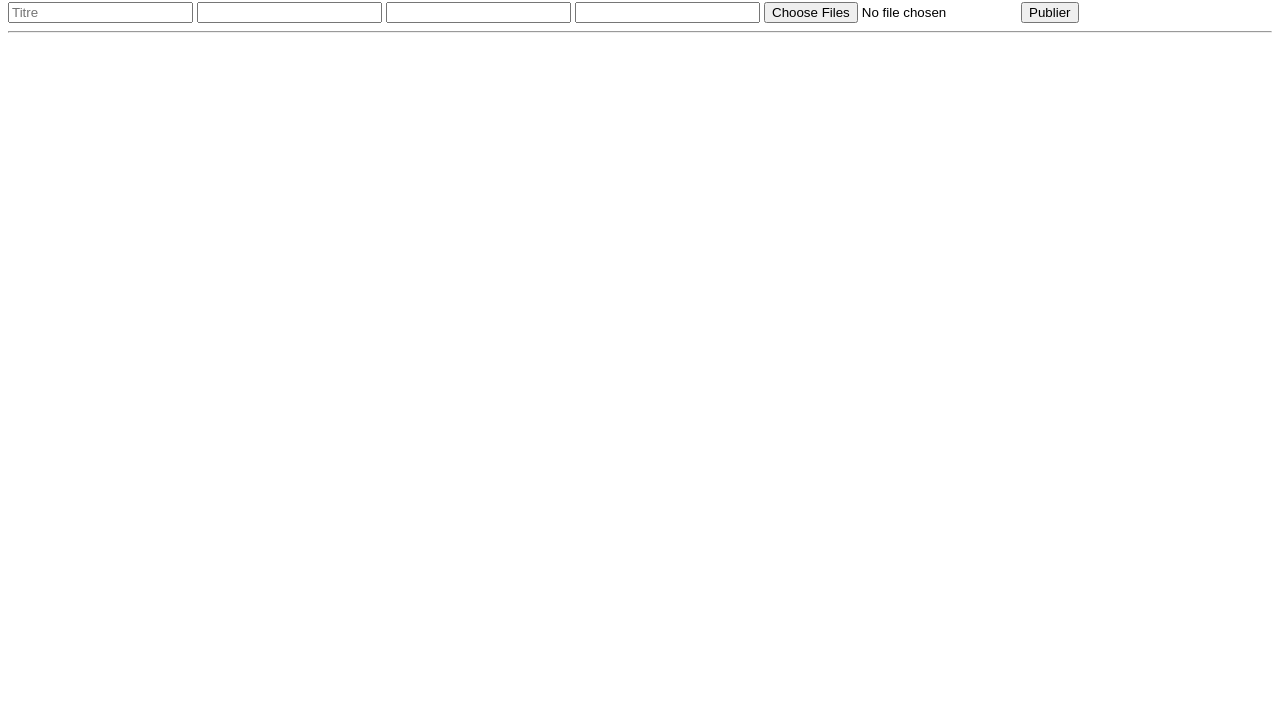
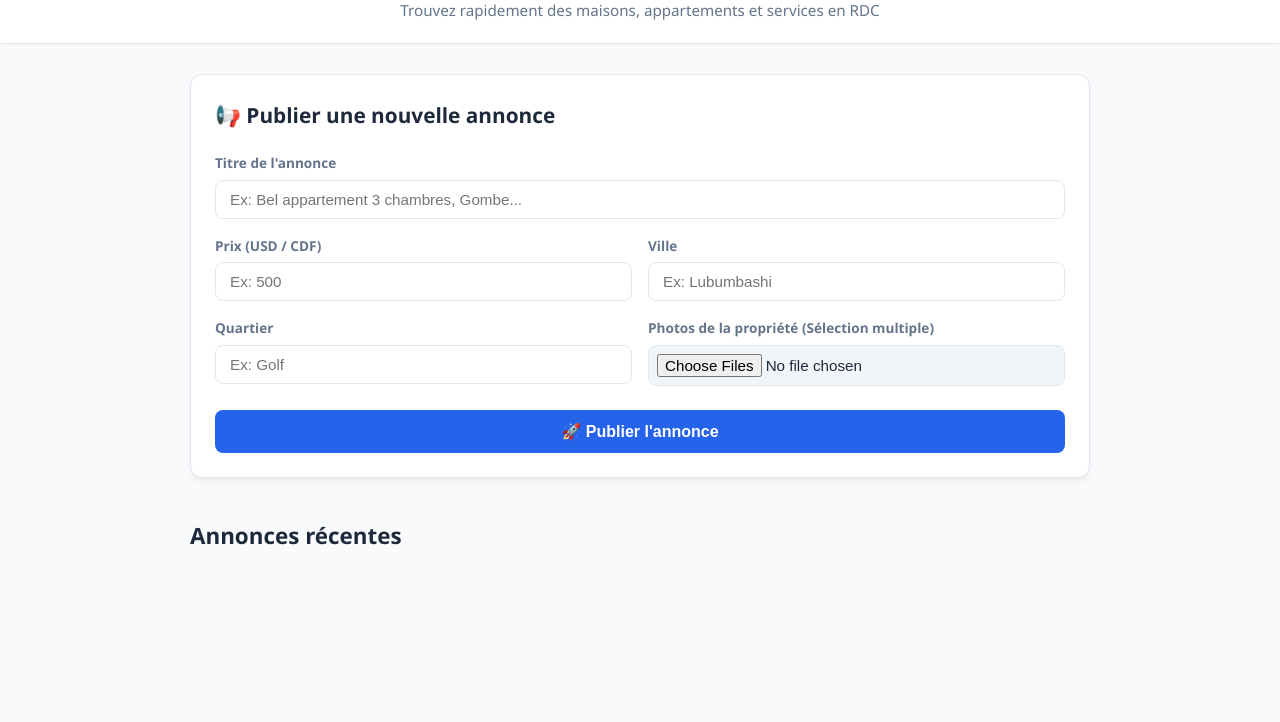
Before and after one commit to malangobenhana366-ops/nia-rdc-2, a website: page index.html in a window 1280 px wide. Shown: the part 78-800 px from the top of the page. Drawn offline with Linux system fonts and the light colour scheme; no server answers.

Commit message:
Update index.html with new styles and structure

```diff
--- a/index.html
+++ b/index.html
@@ -3,42 +3,245 @@
 <head>
 <meta charset="UTF-8">
 <meta name="viewport" content="width=device-width, initial-scale=1.0">
-<title>NIA RDC</title>
+<title>NIA RDC - Immobilier & Services</title>
 <style>
+  :root {
+    --primary: #2563eb;
+    --primary-hover: #1d4ed8;
+    --bg: #f8fafc;
+    --card-bg: #ffffff;
+    --text: #1e293b;
+    --text-light: #64748b;
+    --border: #e2e8f0;
+  }
+
+  body {
+    font-family: 'Segoe UI', Tahoma, Geneva, Verdana, sans-serif;
+    background-color: var(--bg);
+    color: var(--text);
+    margin: 0;
+    padding: 0;
+    line-height: 1.6;
+  }
+
+  header {
+    background-color: var(--card-bg);
+    border-bottom: 1px solid var(--border);
+    padding: 20px;
+    text-align: center;
+    box-shadow: 0 1px 3px rgba(0,0,0,0.05);
+  }
+
+  header h1 {
+    margin: 0;
+    color: var(--primary);
+    font-size: 2rem;
+    font-weight: 700;
+    letter-spacing: 0.5px;
+  }
+
+  header p {
+    margin: 5px 0 0 0;
+    color: var(--text-light);
+    font-size: 0.95rem;
+  }
+
+  main {
+    max-width: 900px;
+    margin: 30px auto;
+    padding: 0 20px;
+  }
+
+  .publish-card {
+    background: var(--card-bg);
+    border-radius: 12px;
+    padding: 24px;
+    box-shadow: 0 4px 6px -1px rgba(0,0,0,0.05), 0 2px 4px -1px rgba(0,0,0,0.03);
+    border: 1px solid var(--border);
+  }
+
+  .publish-card h2 {
+    margin-top: 0;
+    margin-bottom: 20px;
+    font-size: 1.3rem;
+    color: var(--text);
+    display: flex;
+    align-items: center;
+    gap: 8px;
+  }
+
+  .form-grid {
+    display: grid;
+    grid-template-columns: repeat(2, 1fr);
+    gap: 16px;
+  }
+
+  @media (max-width: 600px) {
+    .form-grid {
+      grid-template-columns: 1fr;
+    }
+  }
+
+  .form-group {
+    display: flex;
+    flex-direction: column;
+    gap: 6px;
+  }
+
+  .form-group.full-width {
+    grid-column: span 2;
+  }
+
+  @media (max-width: 600px) {
+    .form-group.full-width {
+      grid-column: span 1;
+    }
+  }
+
+  label {
+    font-size: 0.85rem;
+    font-weight: 600;
+    color: var(--text-light);
+  }
+
+  input {
+    width: 100%;
+    padding: 10px 14px;
+    border: 1px solid var(--border);
+    border-radius: 8px;
+    font-size: 0.95rem;
+    box-sizing: border-box;
+    transition: border-color 0.2s, box-shadow 0.2s;
+  }
+
+  input:focus {
+    outline: none;
+    border-color: var(--primary);
+    box-shadow: 0 0 0 3px rgba(37, 99, 235, 0.1);
+  }
+
+  input[type="file"] {
+    padding: 8px;
+    background: #f1f5f9;
+    cursor: pointer;
+  }
+
+  button {
+    grid-column: span 2;
+    background-color: var(--primary);
+    color: white;
+    border: none;
+    padding: 12px 24px;
+    font-size: 1rem;
+    font-weight: 600;
+    border-radius: 8px;
+    cursor: pointer;
+    transition: background-color 0.2s;
+    margin-top: 8px;
+  }
+
+  @media (max-width: 600px) {
+    button {
+      grid-column: span 1;
+    }
+  }
+
+  button:hover {
+    background-color: var(--primary-hover);
+  }
+
+  .section-title {
+    margin-top: 40px;
+    margin-bottom: 20px;
+    font-size: 1.4rem;
+    font-weight: 600;
+    color: var(--text);
+  }
+
+  /* Style conservé et amélioré pour le flux d'annonces */
+  #feed {
+    display: flex;
+    flex-direction: column;
+    gap: 20px;
+  }
+
   .gallery {
-    display:flex;
-    overflow-x:auto;
-    gap:10px;
+    display: flex;
+    overflow-x: auto;
+    gap: 12px;
+    padding-bottom: 8px;
   }
+
+  .gallery::-webkit-scrollbar {
+    height: 6px;
+  }
+
+  .gallery::-webkit-scrollbar-thumb {
+    background: var(--border);
+    border-radius: 4px;
+  }
+
   .gallery img {
-    width:250px;
-    height:250px;
-    object-fit:cover;
-    border-radius:10px;
-    flex-shrink:0;
+    width: 260px;
+    height: 200px;
+    object-fit: cover;
+    border-radius: 8px;
+    flex-shrink: 0;
+    box-shadow: 0 2px 4px rgba(0,0,0,0.05);
   }
 </style>
 </head>
 
 <body>
 
-<h1>NIA RDC</h1>
+<header>
+  <h1>NIA RDC</h1>
+  <p>Trouvez rapidement des maisons, appartements et services en RDC</p>
+</header>
 
-<section>
-  <input id="titre" placeholder="Titre">
-  <input id="prix" type="number">
-  <input id="ville">
-  <input id="quartier">
+<main>
 
-  <!-- MULTI IMAGES -->
-  <input id="image" type="file" accept="image/*" multiple>
+  <!-- FORMULAIRE DE PUBLICATION -->
+  <section class="publish-card">
+    <h2>📢 Publier une nouvelle annonce</h2>
 
-  <button onclick="publier()">Publier</button>
-</section>
+    <div class="form-grid">
+      <div class="form-group full-width">
+        <label for="titre">Titre de l'annonce</label>
+        <input id="titre" placeholder="Ex: Bel appartement 3 chambres, Gombe...">
+      </div>
 
-<hr>
+      <div class="form-group">
+        <label for="prix">Prix (USD / CDF)</label>
+        <input id="prix" type="number" placeholder="Ex: 500">
+      </div>
 
-<div id="feed"></div>
+      <div class="form-group">
+        <label for="ville">Ville</label>
+        <input id="ville" placeholder="Ex: Lubumbashi">
+      </div>
+
+      <div class="form-group">
+        <label for="quartier">Quartier</label>
+        <input id="quartier" placeholder="Ex: Golf">
+      </div>
+
+      <div class="form-group">
+        <label for="image">Photos de la propriété (Sélection multiple)</label>
+        <!-- MULTI IMAGES (Identifiant inchangé) -->
+        <input id="image" type="file" accept="image/*" multiple>
+      </div>
+
+      <button onclick="publier()">🚀 Publier l'annonce</button>
+    </div>
+  </section>
+
+  <h2 class="section-title">Annonces récentes</h2>
+
+  <!-- LE FLUX D'ANNONCES (Identifiant inchangé) -->
+  <div id="feed"></div>
+
+</main>
 
 <script src="app.js"></script>
 
```
